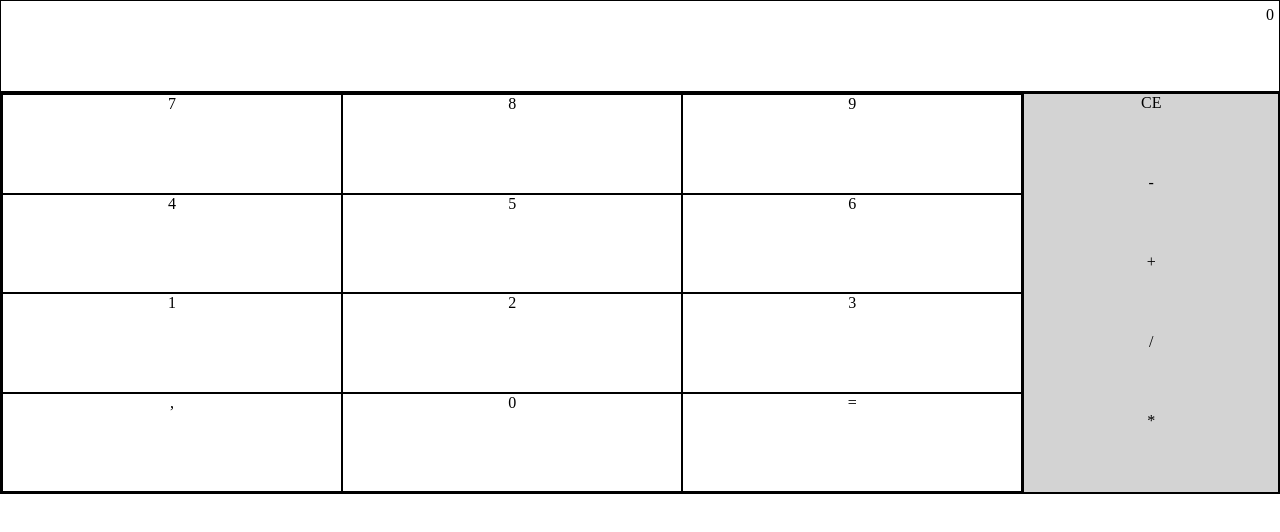
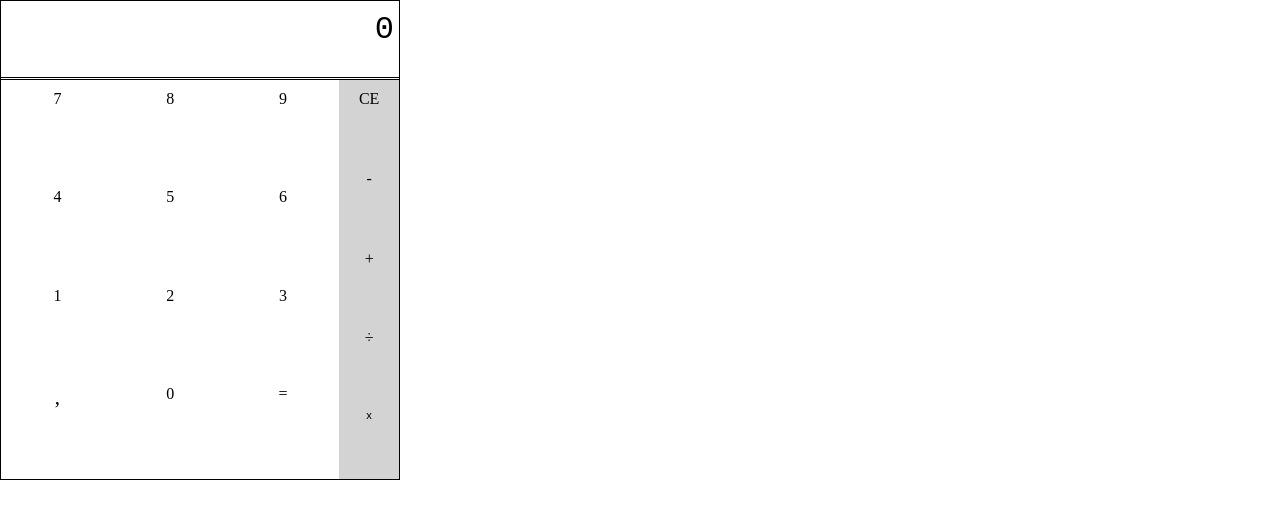
Before and after one commit to JStrummer/Calc, a plain HTML site: page index.html in a window 1280 px wide. Drawn offline with Linux system fonts and the light colour scheme.

Commit message:
changed some style

```diff
--- a/calculator.js
+++ b/calculator.js
@@ -1,5 +1,6 @@
 'use strict'
 
+function calculator () {
   // handling inputs
   var inputs = {
     entry: ['0'],
@@ -74,13 +75,27 @@ var inputs = {
     set last (value) {
       this.entry[this.entry.length - 1] = value;
     }
-
   }
 
   // get HTML element
   var display = document.querySelector(".display");
   function updateDisplay (input) {
-  display.innerText = input.join('');
+    var result = input.map( (el) => {
+      if (el === '/') {
+        return '÷';
+      } else {
+        return el;
+      }
+    });
+    display.innerText = result.join('');
+    // resizing text if it's too long
+    if (display.innerText.length > 28) {
+      display.style = "font-size: 1.2rem"
+    } else if (display.innerText.length > 20) {
+      display.style = "font-size: 1.5rem"
+    } else {
+      display.style = "font-size: 2rem"
+    }
   }
 
   var keyNumbers = document.querySelectorAll(".num");
@@ -96,9 +111,8 @@ keyOps.forEach((el) => {
     el.addEventListener('click', inputOp)
   });
   function inputOp(evt) {
-  inputs.addOp(evt.target.innerText);
+    inputs.addOp(evt.target.dataset.op);
   }
-
 
   var keyTotal = document.getElementById("equal");
   keyTotal.addEventListener('click', getTotal);
@@ -111,3 +125,6 @@ keyComma.addEventListener('click', inputComma);
   function inputComma(evt) {
     inputs.addComma();
   }
+}
+
+calculator();
--- a/index.html
+++ b/index.html
@@ -9,7 +9,7 @@
 </head>
 
 <body>
-
+  <div class="calc">
      <div class="display">
         0
       </div>
@@ -21,12 +21,14 @@
           <div id="comma">,</div><div class="num">0</div>
           <div id="equal">=</div>
         </div>
+
         <div class="operators">
           <div id="CE">CE</div>
-        <div class="op">-</div>
-        <div class="op">+</div>
-        <div class="op">/</div>
-        <div class="op">*</div>
+          <div class="op" data-op="-">-</div>
+          <div class="op" data-op="+">+</div>
+          <div class="op" data-op="/">÷</div>
+          <div class="op" data-op="*" id="time">x</div>
+        </div>
       </div>
     </div>
   <script src="calculator.js">
--- a/style.css
+++ b/style.css
@@ -1,27 +1,64 @@
+html {
+  box-sizing: border-box;
+}
+*, *::before, *::after {
+  box-sizing: inherit;
+}
+
 body {
   margin: 0;
-  width: 100vw;
 }
 
 div {
+  padding-top: 10px;
+}
+
+.calc {
+  max-width: 50vh;
+  padding: 0;
+}
+
+.display {
+  padding-right: 5px;
+  text-align: right;
+  font-family: monospace;
+  font-size: 2rem;
+  min-height: 10vh;
   border: 1px solid black;
+  border-bottom: 3px;
+  border-bottom-style: double;
+  margin: 0;
 }
 
 .keyboard {
+  padding: 0;
   display: grid;
-  grid-template-columns: 8fr 2fr;
+  grid-template-columns: 17fr 3fr;
   height: 90vh;
   max-height: 50vh;
+  border: 1px solid black;
+  border-top: 0.5px;
+  margin: 0;
 }
 
 .numbers {
-  min-width: 50vw;
+  padding: 0;
   display: grid;
   grid-template-columns: repeat(3, 1fr);
   text-align: center;
 }
 
+#comma {
+  font-size: 1.3rem;
+}
+
+#time {
+  font-family: sans-serif;
+  font-size: 0.7rem;
+}
+
 .operators {
+  padding: 0;
   text-align: center;
   display: grid;
   grid-template-rows: repeat(5, 1fr);
@@ -31,15 +68,3 @@ div {
   border: none;
   background-color: lightgrey;
 }
-
-.display {
-  text-align: right;
-  padding-top: 70%;
-  padding-bottom: 5px;
-  padding: 5px;
-  min-height: 10vh;
-}
-
-.num {
-  padding-bottom: 0;
-}
```
Lines whose indentation alone changed are shown as unchanged.
